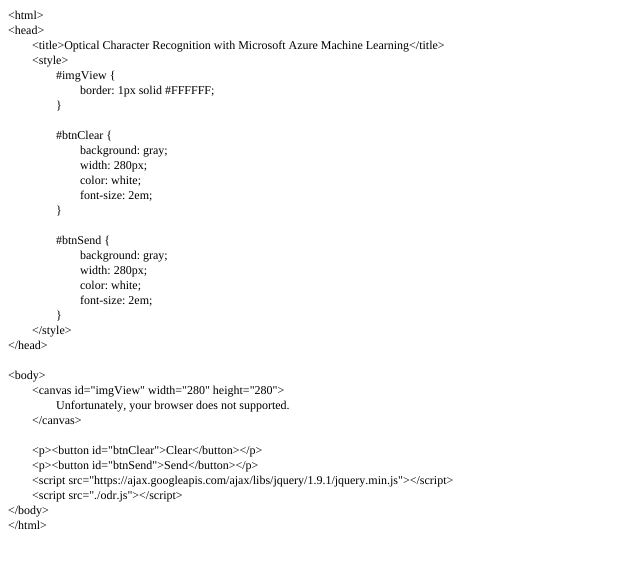
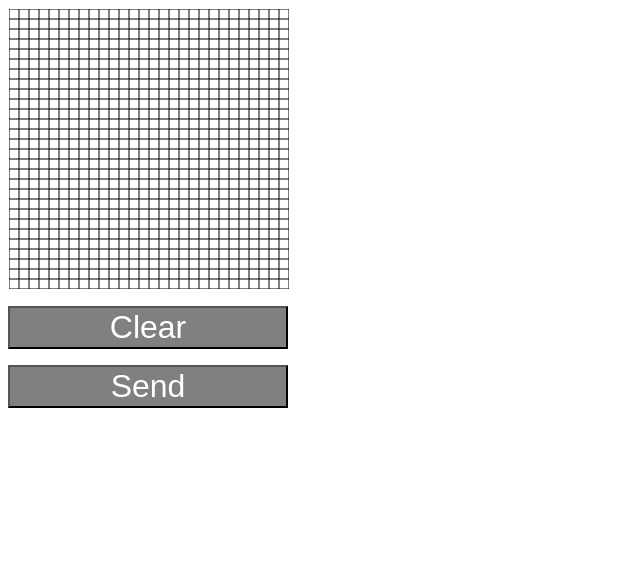
Before and after one commit to zzzxxxccc111/111111, a plain HTML site: page index.html in a window 1280 px wide. Shown: the whole page, without its empty margins (0-640 px from the left). Drawn offline with nearby package versions, Linux system fonts and the light colour scheme.

Commit message:
Update index.html

```diff
--- a/index.html
+++ b/index.html
@@ -1,54 +1,35 @@
-<!DOCTYPE html PUBLIC "-//W3C//DTD HTML 4.01//EN" "http://www.w3.org/TR/html4/strict.dtd">
 <html>
 <head>
-  <meta http-equiv="Content-Type" content="text/html; charset=utf-8">
-  <meta http-equiv="Content-Style-Type" content="text/css">
-  <title></title>
-  <meta name="Generator" content="Cocoa HTML Writer">
-  <meta name="CocoaVersion" content="2022.3">
-  <style type="text/css">
-    p.p1 {margin: 0.0px 0.0px 0.0px 0.0px; font: 12.0px Times; color: #000000; -webkit-text-stroke: #000000}
-    p.p2 {margin: 0.0px 0.0px 0.0px 0.0px; font: 12.0px Times; color: #000000; -webkit-text-stroke: #000000; min-height: 14.0px}
-    span.s1 {font-kerning: none}
-    span.Apple-tab-span {white-space:pre}
-  </style>
+	<title>Optical Character Recognition with Microsoft Azure Machine Learning</title>
+	<style>
+		#imgView {
+			border: 1px solid #FFFFFF;
+		}
+
+		#btnClear {
+			background: gray;
+			width: 280px;
+			color: white;
+			font-size: 2em;
+		}
+
+		#btnSend {
+			background: gray;
+			width: 280px;
+			color: white;
+			font-size: 2em;
+		}
+	</style>
 </head>
+
 <body>
-<p class="p1"><span class="s1">&lt;html&gt;</span></p>
-<p class="p1"><span class="s1">&lt;head&gt;</span></p>
-<p class="p1"><span class="s1"><span class="Apple-tab-span">	</span>&lt;title&gt;Optical Character Recognition with Microsoft Azure Machine Learning&lt;/title&gt;</span></p>
-<p class="p1"><span class="s1"><span class="Apple-tab-span">	</span>&lt;style&gt;</span></p>
-<p class="p1"><span class="s1"><span class="Apple-tab-span">	</span><span class="Apple-tab-span">	</span>#imgView {</span></p>
-<p class="p1"><span class="s1"><span class="Apple-tab-span">	</span><span class="Apple-tab-span">	</span><span class="Apple-tab-span">	</span>border: 1px solid #FFFFFF;</span></p>
-<p class="p1"><span class="s1"><span class="Apple-tab-span">	</span><span class="Apple-tab-span">	</span>}</span></p>
-<p class="p2"><span class="s1"></span><br></p>
-<p class="p1"><span class="s1"><span class="Apple-tab-span">	</span><span class="Apple-tab-span">	</span>#btnClear {</span></p>
-<p class="p1"><span class="s1"><span class="Apple-tab-span">	</span><span class="Apple-tab-span">	</span><span class="Apple-tab-span">	</span>background: gray;</span></p>
-<p class="p1"><span class="s1"><span class="Apple-tab-span">	</span><span class="Apple-tab-span">	</span><span class="Apple-tab-span">	</span>width: 280px;<span class="Apple-converted-space"> </span></span></p>
-<p class="p1"><span class="s1"><span class="Apple-tab-span">	</span><span class="Apple-tab-span">	</span><span class="Apple-tab-span">	</span>color: white;<span class="Apple-converted-space"> </span></span></p>
-<p class="p1"><span class="s1"><span class="Apple-tab-span">	</span><span class="Apple-tab-span">	</span><span class="Apple-tab-span">	</span>font-size: 2em;</span></p>
-<p class="p1"><span class="s1"><span class="Apple-tab-span">	</span><span class="Apple-tab-span">	</span>}</span></p>
-<p class="p2"><span class="s1"></span><br></p>
-<p class="p1"><span class="s1"><span class="Apple-tab-span">	</span><span class="Apple-tab-span">	</span>#btnSend {</span></p>
-<p class="p1"><span class="s1"><span class="Apple-tab-span">	</span><span class="Apple-tab-span">	</span><span class="Apple-tab-span">	</span>background: gray;</span></p>
-<p class="p1"><span class="s1"><span class="Apple-tab-span">	</span><span class="Apple-tab-span">	</span><span class="Apple-tab-span">	</span>width: 280px;</span></p>
-<p class="p1"><span class="s1"><span class="Apple-tab-span">	</span><span class="Apple-tab-span">	</span><span class="Apple-tab-span">	</span>color: white;<span class="Apple-converted-space"> </span></span></p>
-<p class="p1"><span class="s1"><span class="Apple-tab-span">	</span><span class="Apple-tab-span">	</span><span class="Apple-tab-span">	</span>font-size: 2em;<span class="Apple-converted-space"> </span></span></p>
-<p class="p1"><span class="s1"><span class="Apple-tab-span">	</span><span class="Apple-tab-span">	</span>}</span></p>
-<p class="p1"><span class="s1"><span class="Apple-tab-span">	</span>&lt;/style&gt;</span></p>
-<p class="p1"><span class="s1">&lt;/head&gt;</span></p>
-<p class="p2"><span class="s1"></span><br></p>
-<p class="p1"><span class="s1">&lt;body&gt;</span></p>
-<p class="p1"><span class="s1"><span class="Apple-tab-span">	</span>&lt;canvas id="imgView" width="280" height="280"&gt;</span></p>
-<p class="p1"><span class="s1"><span class="Apple-tab-span">	</span><span class="Apple-tab-span">	</span>Unfortunately, your browser does not supported.</span></p>
-<p class="p1"><span class="s1"><span class="Apple-tab-span">	</span>&lt;/canvas&gt;</span></p>
-<p class="p2"><span class="s1"></span><br></p>
-<p class="p1"><span class="s1"><span class="Apple-tab-span">	</span>&lt;p&gt;&lt;button id="btnClear"&gt;Clear&lt;/button&gt;&lt;/p&gt;</span></p>
-<p class="p1"><span class="s1"><span class="Apple-tab-span">	</span>&lt;p&gt;&lt;button id="btnSend"&gt;Send&lt;/button&gt;&lt;/p&gt;</span></p>
-<p class="p1"><span class="s1"><span class="Apple-tab-span">	</span>&lt;script src="https://ajax.googleapis.com/ajax/libs/jquery/1.9.1/jquery.min.js"&gt;&lt;/script&gt;</span></p>
-<p class="p1"><span class="s1"><span class="Apple-tab-span">	</span>&lt;script src="./odr.js"&gt;&lt;/script&gt;</span></p>
-<p class="p1"><span class="s1">&lt;/body&gt;</span></p>
-<p class="p1"><span class="s1">&lt;/html&gt;</span></p>
-<p class="p1"><span class="s1"> </span></p>
+	<canvas id="imgView" width="280" height="280">
+		Unfortunately, your browser does not supported.
+	</canvas>
+
+	<p><button id="btnClear">Clear</button></p>
+	<p><button id="btnSend">Send</button></p>
+	<script src="https://ajax.googleapis.com/ajax/libs/jquery/1.9.1/jquery.min.js"></script>
+	<script src="./odr.js"></script>
 </body>
 </html>
```
